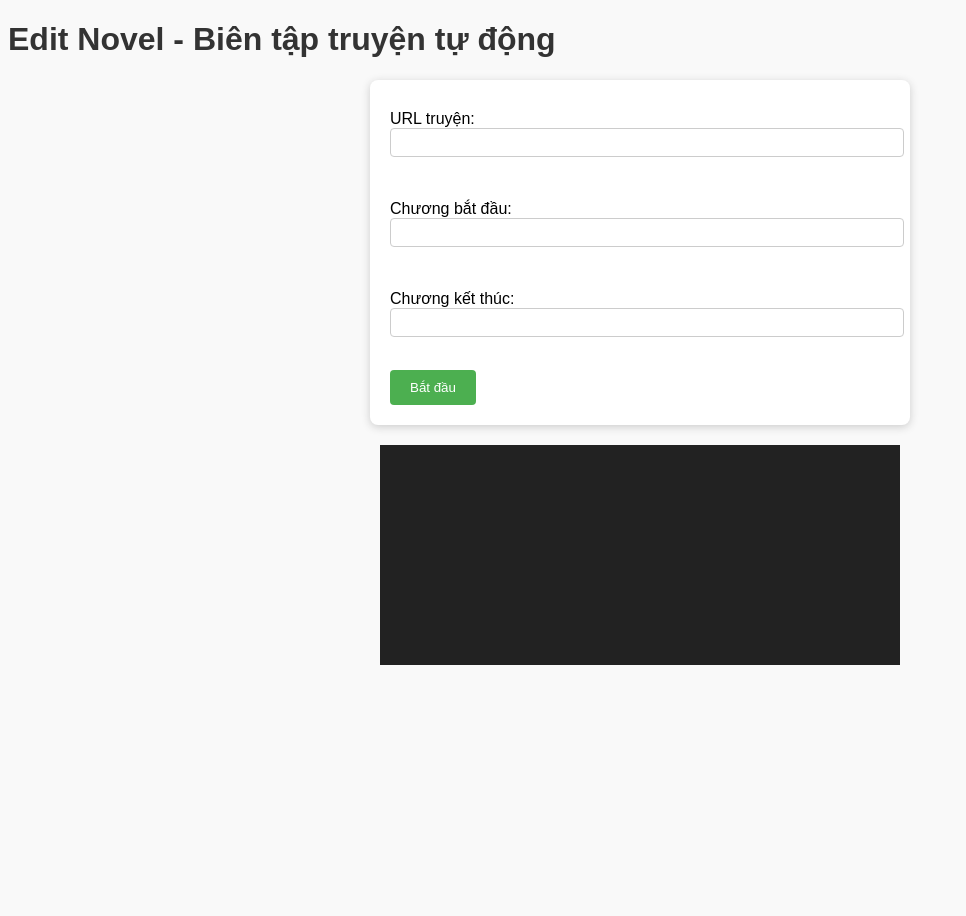
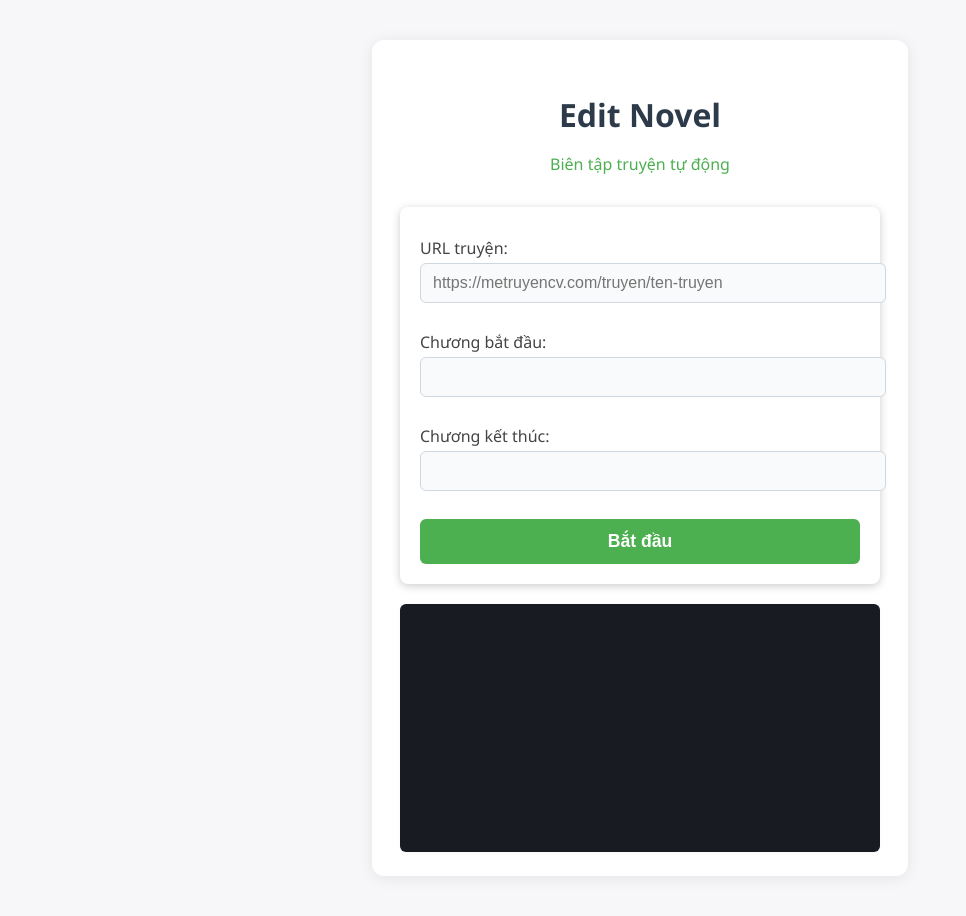
Before and after one commit to thanhhai217/edit-novel, a FastAPI app: page / in a window 1280 px wide. Shown: the whole page, without its empty margins (0-966 px from the left). Before the commit the page ends 665 px from the top, so only its background shows below. Run offline with FastAPI, Linux system fonts and the light colour scheme.

Commit message:
Enhance README and improve FastAPI app functionality
- Updated README with detailed project structure and setup instructions.
- Improved process_novel API to handle image processing and file management.
- Added error handling for API requests and image cropping.
- Enhanced Telegram notification functionality.
- Redesigned index.html for better user experience with improved styling.

```diff
--- a/app/main.py
+++ b/app/main.py
@@ -3,13 +3,19 @@ from fastapi.middleware.cors import CORSMiddleware
 from fastapi.staticfiles import StaticFiles
 from fastapi.responses import HTMLResponse, StreamingResponse
 from pathlib import Path
-
 import os
 import shutil
-from app.services.chapter_screenshot import get_chapter_urls, screenshot_chapter
 import time
 import asyncio
+import re
+from urllib.parse import urlparse
 
+from app.services.chapter_screenshot import get_chapter_urls, screenshot_chapter
+from app.services.image_crop import crop_image
+from app.services.ocr import ocr_image
+from app.services.gemini_edit import edit_with_gemini
+from app.services.api_update import update_novel_content
+from app.services.telegram_notify import send_telegram_message
 
 app = FastAPI()
 
@@ -32,7 +38,6 @@ def index():
     html = (Path(__file__).parent.parent / "templates" / "index.html").read_text(encoding="utf-8")
     return HTMLResponse(content=html)
 
-# API nhận dữ liệu form và xử lý pipeline, trả log realtime
 @app.post("/process")
 async def process_novel(
     request: Request,
@@ -42,62 +47,65 @@ async def process_novel(
 ):
     async def event_stream():
         output_dir = Path(__file__).parent.parent / "novel-output-file"
+        processed_dir = output_dir / "processed"
         output_dir.mkdir(exist_ok=True)
-        from urllib.parse import urlparse
+        processed_dir.mkdir(exist_ok=True)
         chapter_urls = get_chapter_urls(novel_url, start_chapter, end_chapter)
         cookies_path = Path(__file__).parent.parent / "cookies.json"
-        from app.services.telegram_notify import send_telegram_message
         batch_log = []
+
         for chapter_url in chapter_urls:
+            url_parts = urlparse(chapter_url)
+            file_base = "-".join(url_parts.path.strip("/").split("/"))
+            txt_file_path = output_dir / f"{file_base}.txt"
+            img_file_path = output_dir / f"{file_base}.png"
+
+            yield f"[{time.strftime('%Y-%m-%d %H:%M:%S')}] [START] {chapter_url}\n"
+            start_time = time.time()
+
+            # Screenshot
             try:
-                # Tạo tên file txt và ảnh
-                url_parts = urlparse(chapter_url)
-                file_base = "-".join(url_parts.path.strip("/").split("/"))  # vd: truyen-ten-truyen-chuong-1
-                txt_file_path = output_dir / f"{file_base}.txt"
-                img_file_path = output_dir / f"{file_base}.png"
-
-                yield f"[{time.strftime('%Y-%m-%d %H:%M:%S')}] [START] {chapter_url}\n"
-                start_time = time.time()
-
-                # Screenshot chương
                 info = screenshot_chapter(chapter_url, str(cookies_path), img_file_path)
                 yield f"[SCREENSHOT] {img_file_path}\n"
+            except Exception as e:
+                yield f"[SCREENSHOT ERROR] {chapter_url}: {e}\n"
+                continue
 
-                # Crop ảnh
-                from app.services.image_crop import crop_image
+            # Crop image
+            try:
                 crop_image(str(img_file_path), top=500, bottom=580)
+            except Exception as e:
+                yield f"[CROP ERROR] {chapter_url}: {e}\n"
 
-                # OCR
-                from app.services.ocr import ocr_image
+            # OCR
+            try:
                 ocr_text = ocr_image(str(img_file_path), lang='vie')
                 yield f"[OCR] {chapter_url} => {len(ocr_text)} chars\n"
             except Exception as e:
                 yield f"[OCR ERROR] {chapter_url}: {e}\n"
                 ocr_text = ""
 
+            # Gemini AI
             try:
-                # Gửi Gemini
-                from app.services.gemini_edit import edit_with_gemini
                 edited_text = edit_with_gemini(ocr_text)
                 yield f"[GEMINI] Done editing {chapter_url}\n"
             except Exception as e:
                 yield f"[GEMINI ERROR] {chapter_url}: {e}\n"
                 edited_text = ""
 
-            # Lấy tên truyện, tên chương, số chương
+            # Extract info
             novel_name = info.get("novel_name", "")
             chapter_title = info.get("chapter_title", "")
-            import re
             match = re.search(r"/chuong-(\d+)", chapter_url)
             chapter_no = match.group(1) if match else ""
 
-            # Lọc bỏ dòng giới thiệu không mong muốn từ Gemini
+            # Clean Gemini output
             unwanted = "Tuyệt vời! Dưới đây là bản biên tập lại của chương truyện, đã cố gắng tối ưu để câu từ mượt mà, tự nhiên và phù hợp với thể loại võ hiệp"
             content_clean = edited_text.strip()
             if content_clean.startswith(unwanted):
                 content_clean = content_clean[len(unwanted):].lstrip('\n').lstrip()
 
-            # Lưu file txt
+            # Save txt
             txt_content = (
                 f"novel_name: {novel_name}\n"
                 f"chapter_title: {chapter_title}\n"
@@ -107,8 +115,7 @@ async def process_novel(
             )
             txt_file_path.write_text(txt_content, encoding="utf-8")
 
-            # Gửi kết quả lên API update database
-            from app.services.api_update import update_novel_content
+            # Update API
             api_ok = update_novel_content(
                 novel_name=novel_name,
                 title=chapter_title,
@@ -123,6 +130,16 @@ async def process_novel(
             batch_log.append(log_msg)
             send_telegram_message(log_msg)
 
+            # Move files to processed/
+            try:
+                processed_txt = processed_dir / txt_file_path.name
+                processed_img = processed_dir / img_file_path.name
+                shutil.move(str(txt_file_path), str(processed_txt))
+                shutil.move(str(img_file_path), str(processed_img))
+                yield f"[MOVE] Đã chuyển file txt và ảnh vào {processed_dir}\n"
+            except Exception as e:
+                yield f"[MOVE ERROR] {chapter_url}: {e}\n"
+
             end_time = time.time()
             elapsed = end_time - start_time
             yield f"[{time.strftime('%Y-%m-%d %H:%M:%S')}] [DONE] {chapter_url} | Thời gian xử lý: {elapsed:.2f} giây\n"
--- a/app/services/api_update.py
+++ b/app/services/api_update.py
@@ -22,9 +22,9 @@ def update_novel_content(
         "translated_content": translated_content
     }
     try:
-        resp = requests.post(api_url, json=payload, timeout=15)
-        resp.raise_for_status()
+        response = requests.post(api_url, json=payload, timeout=15)
+        response.raise_for_status()
         return True
-    except Exception as e:
+    except requests.RequestException as e:
         print(f"[API ERROR] {e}")
         return False
--- a/app/services/ocr.py
+++ b/app/services/ocr.py
@@ -2,13 +2,16 @@ import pytesseract
 from PIL import Image
 import os
 
-# Thiết lập đường dẫn Tesseract
-pytesseract.pytesseract.tesseract_cmd = r'C:\Program Files\Tesseract-OCR\tesseract.exe'
-os.environ['TESSDATA_PREFIX'] = r'C:\Program Files\Tesseract-OCR\tessdata'
+# Thiết lập đường dẫn Tesseract và tessdata
+TESSERACT_PATH = r'C:\Program Files\Tesseract-OCR\tesseract.exe'
+TESSDATA_PATH = r'C:\Program Files\Tesseract-OCR\tessdata'
+
+pytesseract.pytesseract.tesseract_cmd = TESSERACT_PATH
+os.environ['TESSDATA_PREFIX'] = TESSDATA_PATH
 
 print("Initializing TesseractEngine...")
-print(f"Using Tesseract at: {pytesseract.pytesseract.tesseract_cmd}")
-print(f"Using tessdata at: {os.environ['TESSDATA_PREFIX']}")
+print(f"Using Tesseract at: {TESSERACT_PATH}")
+print(f"Using tessdata at: {TESSDATA_PATH}")
 
 OCR_CONFIG = '--psm 6 --oem 3'
 
@@ -18,8 +21,8 @@ def ocr_image(image_path: str, lang: str = 'vie') -> str:
     Nhận diện text tiếng Việt từ ảnh bằng Tesseract.
     """
     try:
-        img = Image.open(image_path)
-        text = pytesseract.image_to_string(img, lang=lang, config=OCR_CONFIG)
+        with Image.open(image_path) as img:
+            text = pytesseract.image_to_string(img, lang=lang, config=OCR_CONFIG)
         return text
     except Exception as e:
         print(f"[OCR ERROR] {e}")
--- a/templates/index.html
+++ b/templates/index.html
@@ -4,19 +4,129 @@
     <meta charset="UTF-8">
     <title>Edit Novel</title>
     <link rel="stylesheet" href="/static/style.css">
+    <style>
+        body {
+            background: #f7f7fa;
+            font-family: 'Segoe UI', Arial, sans-serif;
+            margin: 0;
+            padding: 0;
+        }
+        .container {
+            max-width: 480px;
+            margin: 40px auto;
+            background: #fff;
+            border-radius: 12px;
+            box-shadow: 0 2px 16px rgba(0,0,0,0.08);
+            padding: 32px 28px 24px 28px;
+        }
+        h1 {
+            text-align: center;
+            color: #2d3a4a;
+            margin-bottom: 28px;
+            font-size: 2rem;
+        }
+        form label {
+            display: block;
+            margin-bottom: 12px;
+            color: #444;
+            font-weight: 500;
+        }
+        form input[type="text"],
+        form input[type="number"] {
+            width: 100%;
+            padding: 10px 12px;
+            margin-top: 4px;
+            margin-bottom: 16px;
+            border: 1px solid #d0d7de;
+            border-radius: 6px;
+            font-size: 1rem;
+            background: #f9fafb;
+            transition: border 0.2s;
+        }
+        form input:focus {
+            border: 1.5px solid #4caf50;
+            outline: none;
+            background: #fff;
+        }
+        button[type="submit"] {
+            width: 100%;
+            padding: 12px 0;
+            background: #4caf50;
+            color: #fff;
+            border: none;
+            border-radius: 6px;
+            font-size: 1.1rem;
+            font-weight: bold;
+            cursor: pointer;
+            transition: background 0.2s;
+        }
+        button[type="submit"]:hover {
+            background: #388e3c;
+        }
+        #progress-bar {
+            width: 100%;
+            background: #e0e0e0;
+            margin: 24px 0 10px 0;
+            border-radius: 6px;
+            overflow: hidden;
+            display: none;
+        }
+        #progress {
+            width: 0;
+            height: 26px;
+            background: linear-gradient(90deg, #4caf50 60%, #81c784 100%);
+            color: #fff;
+            text-align: center;
+            line-height: 26px;
+            font-weight: 500;
+            font-size: 1rem;
+            transition: width 0.3s;
+        }
+        #log {
+            background: #181c22;
+            color: #e0e0e0;
+            padding: 14px;
+            height: 220px;
+            overflow: auto;
+            border-radius: 6px;
+            font-size: 0.98rem;
+            margin-top: 10px;
+            font-family: 'Fira Mono', 'Consolas', monospace;
+            box-shadow: 0 1px 4px rgba(0,0,0,0.03);
+        }
+        @media (max-width: 600px) {
+            .container {
+                padding: 16px 6px 12px 6px;
+            }
+            h1 {
+                font-size: 1.2rem;
+            }
+        }
+    </style>
 </head>
 <body>
-    <h1>Edit Novel - Biên tập truyện tự động</h1>
-    <form id="edit-form">
-        <label>URL truyện: <input type="text" name="novel_url" required></label><br>
-        <label>Chương bắt đầu: <input type="number" name="start_chapter" required></label><br>
-        <label>Chương kết thúc: <input type="number" name="end_chapter" required></label><br>
-        <button type="submit">Bắt đầu</button>
-    </form>
-    <div id="progress-bar" style="width:100%;background:#eee;margin:20px 0;display:none;">
-        <div id="progress" style="width:0;height:24px;background:#4caf50;color:#fff;text-align:center;line-height:24px;">0%</div>
+    <div class="container">
+        <h1>Edit Novel<br><span style="font-size:1rem;font-weight:400;color:#4caf50;">Biên tập truyện tự động</span></h1>
+        <form id="edit-form" autocomplete="off">
+            <label>
+                URL truyện:
+                <input type="text" name="novel_url" required placeholder="https://metruyencv.com/truyen/ten-truyen">
+            </label>
+            <label>
+                Chương bắt đầu:
+                <input type="number" name="start_chapter" min="1" required>
+            </label>
+            <label>
+                Chương kết thúc:
+                <input type="number" name="end_chapter" min="1" required>
+            </label>
+            <button type="submit">Bắt đầu</button>
+        </form>
+        <div id="progress-bar">
+            <div id="progress">0%</div>
+        </div>
+        <pre id="log"></pre>
     </div>
-    <pre id="log" style="background:#222;color:#eee;padding:10px;height:200px;overflow:auto;"></pre>
     <script src="/static/app.js"></script>
 </body>
 </html>
```
Also changed, not shown: app/services/chapter_screenshot.py (+34 -35 lines), app/services/gemini_edit.py (+22 -18 lines), app/services/image_crop.py (+12 -14 lines), app/services/telegram_notify.py (+7 -2 lines), README.md.
